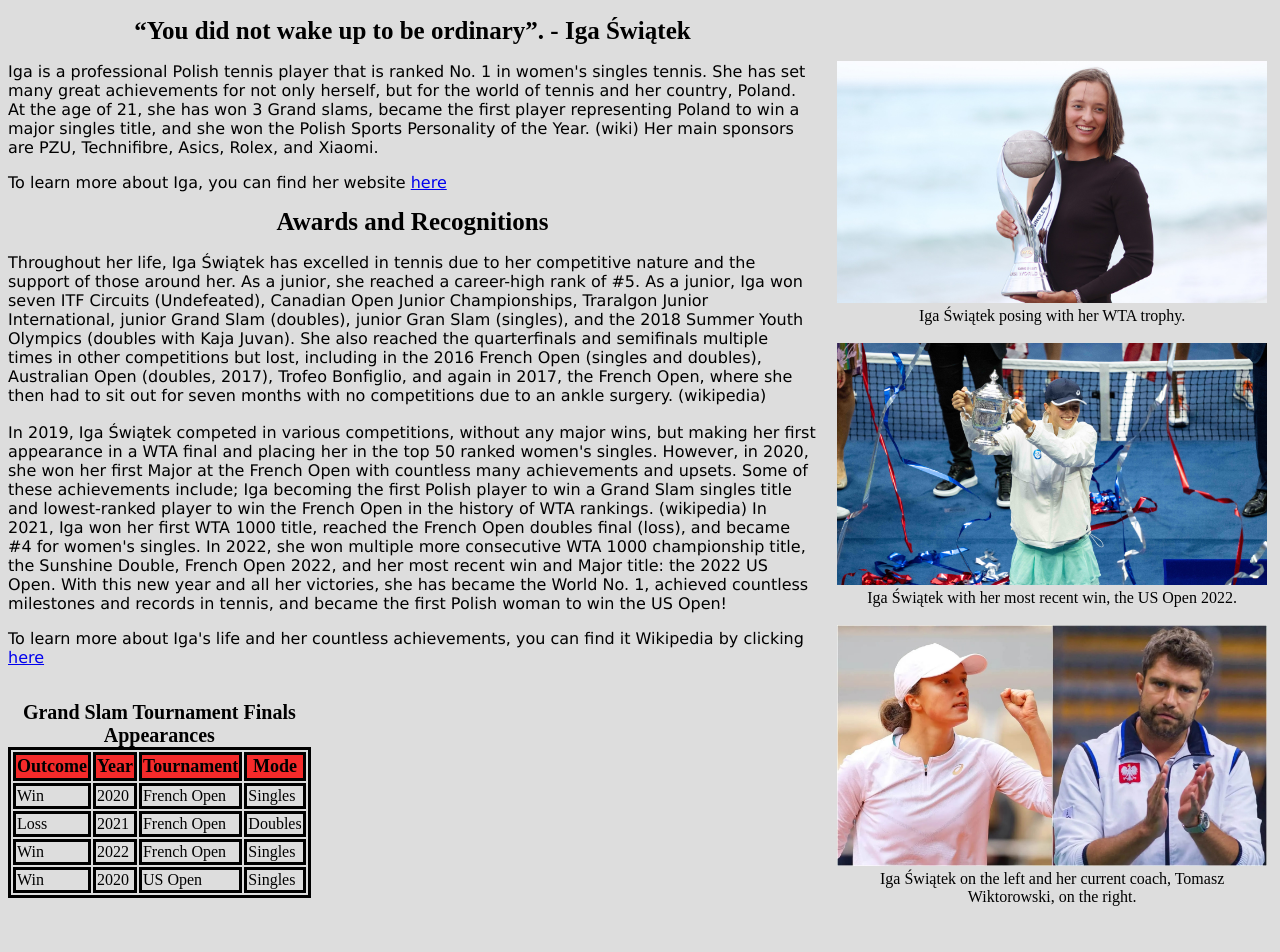
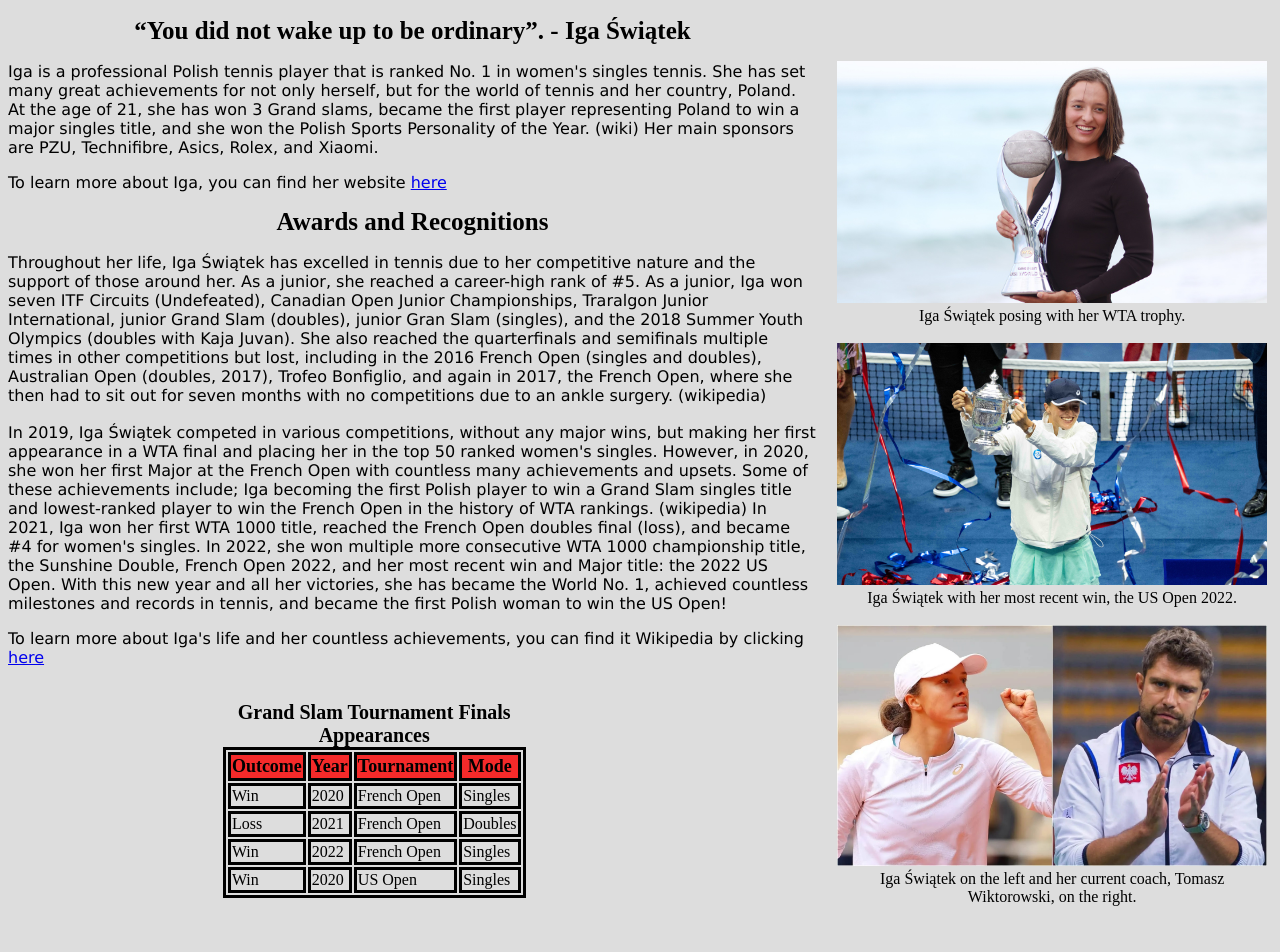
Before and after one commit to Poliwirl765/IgaSwiatekPage, a plain HTML site: page index.html in a window 1280 px wide. Shown: the top 952 px of the page. Drawn offline with Linux system fonts and the light colour scheme.

Commit message:
table_caption3

```diff
--- a/index.html
+++ b/index.html
@@ -69,7 +69,7 @@
         <p>To learn more about Iga's life and her countless achievements, you can find it Wikipedia by clicking <a href="https://en.wikipedia.org/wiki/Iga_%C5%9Awi%C4%85tek" target="_blank">here</a></p>
     </div> <br>
     <!-- The code below represents the table on the webpage. -->
-    <table>
+    <table class="center">
         <caption>Grand Slam Tournament Finals Appearances</caption>
         <!--<caption class="s2">Only includes the Australian Open, French Open, US Open and Wimbledon.</caption>-->
         <tr class="topRow">
```
